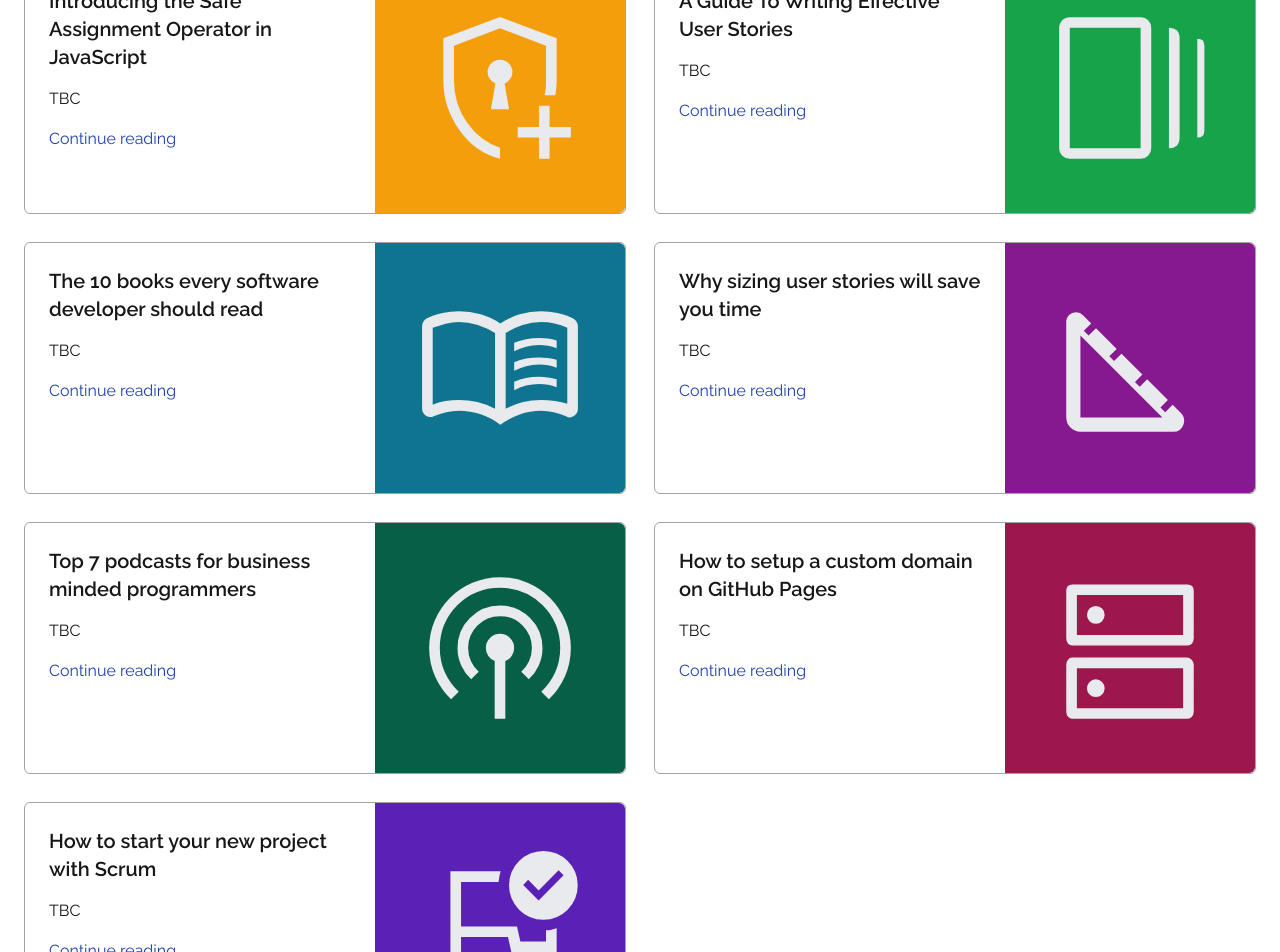
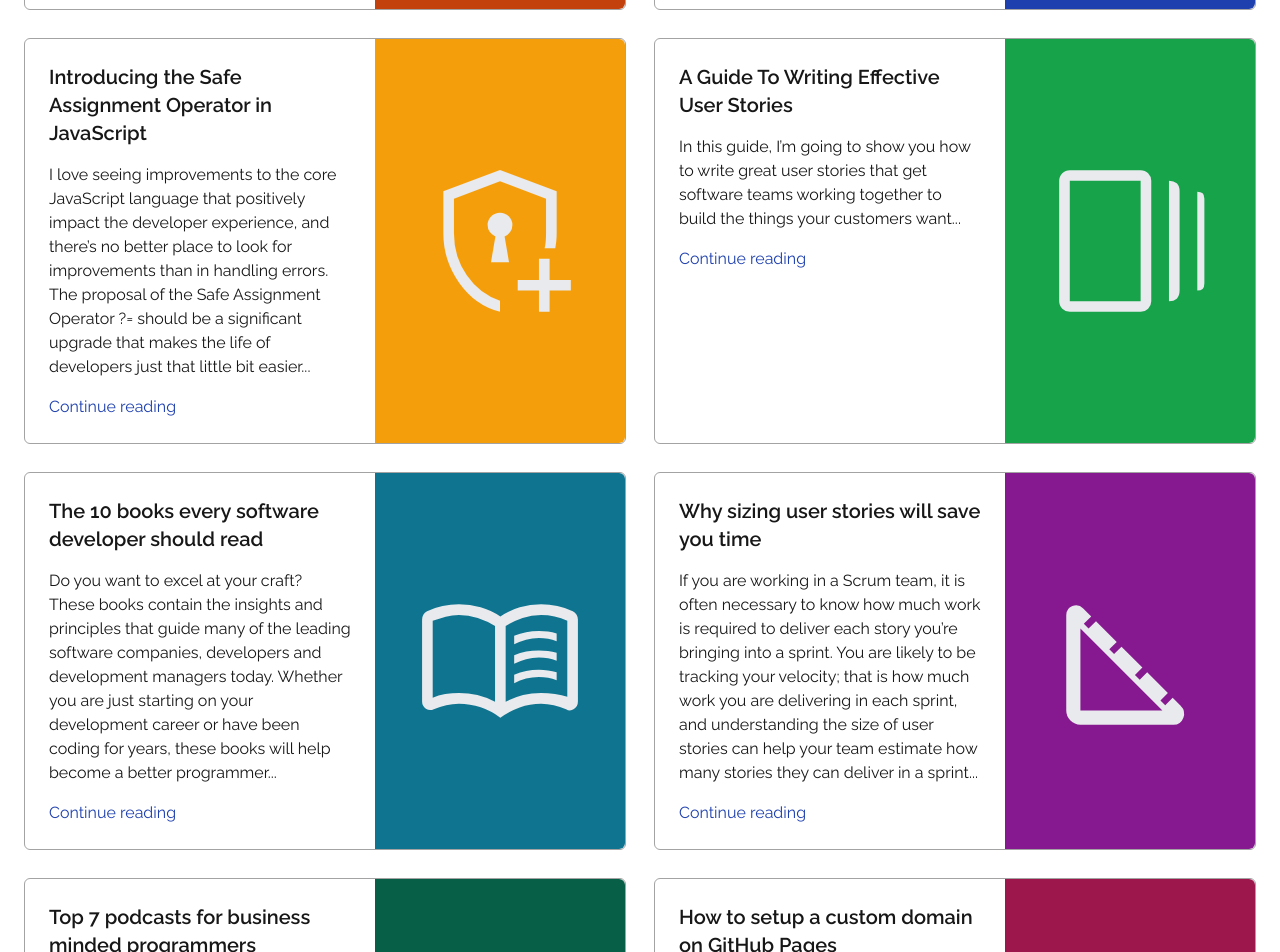
Before and after one commit to georgewilde/wilde-creations, a Next.js app: page / in a window 1280 px wide. Shown: the part 5020-5972 px from the top of the page. Built offline with nearby package versions, Linux system fonts and the light colour scheme.

Commit message:
add blog content

```diff
--- a/app/page.tsx
+++ b/app/page.tsx
@@ -604,7 +604,19 @@ export default function Home() {
                                         Leveraging Data Maturity to Personalize
                                         Retail Shopping Experiences
                                     </div>
-                                    <p className="my-4">TBC</p>
+                                    <p className="my-4">
+                                        In today’s retail environment,
+                                        personalization is not just a luxury,
+                                        it’s an expectation. Customers seek
+                                        experiences that are not only seamless
+                                        but also uniquely tailored to their
+                                        preferences and behaviors. For retailers
+                                        with robust infrastructures, the next
+                                        frontier is leveraging AI and predictive
+                                        analytics to enhance personalization and
+                                        dynamically adjust operational
+                                        strategies in real time...
+                                    </p>
 
                                     <p className="text-blue-800">
                                         Continue reading
@@ -630,7 +642,18 @@ export default function Home() {
                                         Introducing the Safe Assignment Operator
                                         in JavaScript
                                     </div>
-                                    <p className="my-4">TBC</p>
+                                    <p className="my-4">
+                                        I love seeing improvements to the core
+                                        JavaScript language that positively
+                                        impact the developer experience, and
+                                        there’s no better place to look for
+                                        improvements than in handling errors.
+                                        The proposal of the Safe Assignment
+                                        Operator ?= should be a significant
+                                        upgrade that makes the life of
+                                        developers just that little bit
+                                        easier...
+                                    </p>
 
                                     <p className="text-blue-800">
                                         Continue reading
@@ -656,7 +679,12 @@ export default function Home() {
                                         A Guide To Writing Effective User
                                         Stories
                                     </div>
-                                    <p className="my-4">TBC</p>
+                                    <p className="my-4">
+                                        In this guide, I’m going to show you how
+                                        to write great user stories that get
+                                        software teams working together to build
+                                        the things your customers want...
+                                    </p>
 
                                     <p className="text-blue-800">
                                         Continue reading
@@ -682,7 +710,17 @@ export default function Home() {
                                         The 10 books every software developer
                                         should read
                                     </div>
-                                    <p className="my-4">TBC</p>
+                                    <p className="my-4">
+                                        Do you want to excel at your craft?
+                                        These books contain the insights and
+                                        principles that guide many of the
+                                        leading software companies, developers
+                                        and development managers today. Whether
+                                        you are just starting on your
+                                        development career or have been coding
+                                        for years, these books will help become
+                                        a better programmer...
+                                    </p>
 
                                     <p className="text-blue-800">
                                         Continue reading
@@ -708,7 +746,18 @@ export default function Home() {
                                         Why sizing user stories will save you
                                         time
                                     </div>
-                                    <p className="my-4">TBC</p>
+                                    <p className="my-4">
+                                        If you are working in a Scrum team, it
+                                        is often necessary to know how much work
+                                        is required to deliver each story you’re
+                                        bringing into a sprint. You are likely
+                                        to be tracking your velocity; that is
+                                        how much work you are delivering in each
+                                        sprint, and understanding the size of
+                                        user stories can help your team estimate
+                                        how many stories they can deliver in a
+                                        sprint...
+                                    </p>
 
                                     <p className="text-blue-800">
                                         Continue reading
@@ -734,7 +783,17 @@ export default function Home() {
                                         Top 7 podcasts for business minded
                                         programmers
                                     </div>
-                                    <p className="my-4">TBC</p>
+                                    <p className="my-4">
+                                        As the year draws to a close I thought I
+                                        would share the top programming,
+                                        technology and business podcasts I’ve
+                                        discovered and enjoyed in 2016. While
+                                        some of these podcasts cover languages I
+                                        have a personal interest in, there is
+                                        some great content for anyone interested
+                                        in good programming practices or the
+                                        business of running a tech company...
+                                    </p>
 
                                     <p className="text-blue-800">
                                         Continue reading
@@ -760,7 +819,18 @@ export default function Home() {
                                         How to setup a custom domain on GitHub
                                         Pages
                                     </div>
-                                    <p className="my-4">TBC</p>
+                                    <p className="my-4">
+                                        So you’ve set up a GitHub Pages
+                                        repository, added some great content; a
+                                        page to tell the world who you are, what
+                                        your product or project is about or
+                                        started writing your first blog post and
+                                        now you want to make it a bit more
+                                        personal by using your own domain name.
+                                        Setting up a custom domain for GitHub
+                                        Pages is a simple process. Just follow
+                                        these steps...
+                                    </p>
 
                                     <p className="text-blue-800">
                                         Continue reading
@@ -785,7 +855,17 @@ export default function Home() {
                                     <div className="text-xl font-semibold">
                                         How to start your new project with Scrum
                                     </div>
-                                    <p className="my-4">TBC</p>
+                                    <p className="my-4">
+                                        I have had the pleasure of being part of
+                                        newly formed Scrum Teams, brought
+                                        together to develop new software several
+                                        times during my career. The principles
+                                        and events offered in this guide are a
+                                        direct summary from the lessons learned
+                                        during these experiences and from the
+                                        many other experiences I have had
+                                        working with Scrum Teams...
+                                    </p>
 
                                     <p className="text-blue-800">
                                         Continue reading
```
